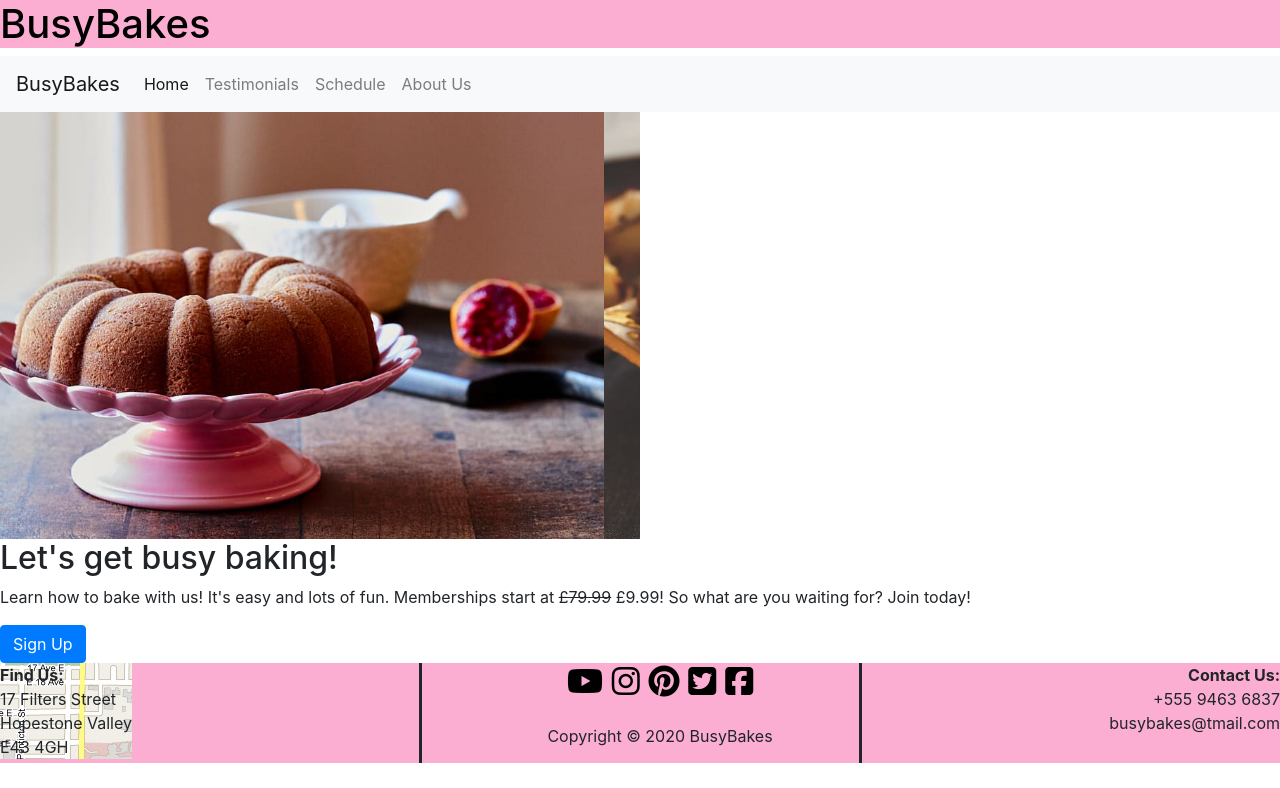
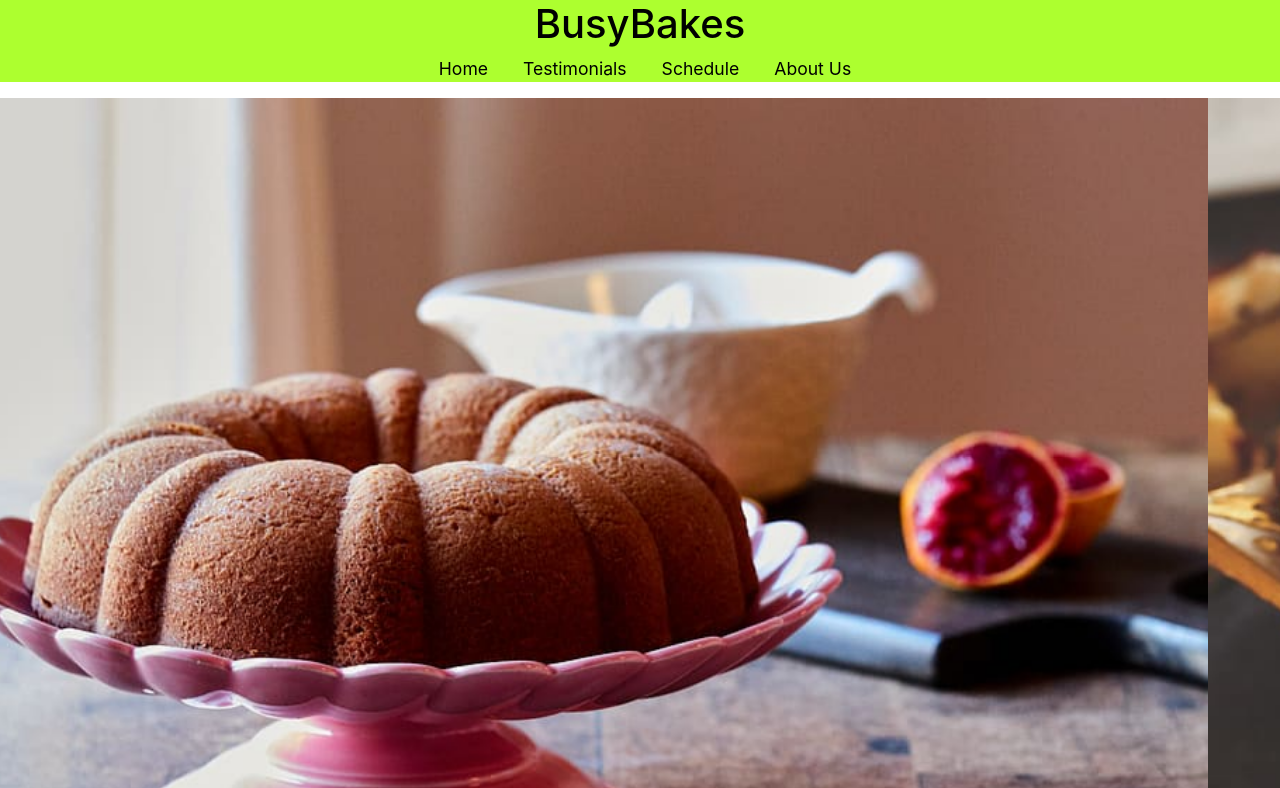
Before and after one commit to VioletViolaVi/Project, a plain HTML site: page index.html in a window 1280 px wide. Shown: the top 788 px of the page. Drawn offline with nearby package versions, Linux system fonts and the light colour scheme.

Commit message:
changed background colour of header, changed nav bar and added coloured hover features

```diff
--- a/index.html
+++ b/index.html
@@ -15,15 +15,35 @@
 <body>
 	<header>
 		<h1>BusyBakes</h1>
+         <nav>
+            <ul id="tabs">
+                <li>
+                    <a href="#">Home</a>
+                </li>
+                <li>
+                    <a href="#">Testimonials</a>
+                </li>
+                <li>
+                    <a class="active" href="#">Schedule</a>
+                </li>
+                <li>
+                    <a class="active" href="#">About Us</a>
+                </li>
+            </ul>
+        </nav>
+
 <!------------------------------------------------- Bootstrap: Navbar ------------------------------------------------->
  <!-- Collapsed for Mobile -->
- <nav class="navbar navbar-expand-lg navbar-light bg-light">
+
+ <!-- <nav class="navbar navbar-expand-lg navbar-light bg-light">
   <a class="navbar-brand" href="#">BusyBakes</a>
   <button class="navbar-toggler" type="button" data-toggle="collapse" data-target="#navbarNav" aria-controls="navbarNav" aria-expanded="false" aria-label="Toggle navigation">
     <span class="navbar-toggler-icon"></span>
-  </button>
+  </button> -->
+
 <!-- Navbar Content -->
-  <div class="collapse navbar-collapse" id="navbarNav">
+
+ <!--  <div class="collapse navbar-collapse" id="navbarNav">
     <ul class="navbar-nav">
       <li class="nav-item active">
         <a class="nav-link" href="#">Home<span class="sr-only">(current)</span></a>
@@ -37,12 +57,13 @@
       <li class="nav-item">
         <a class="nav-link" href="#">About Us</a>
       </li>
-    </ul>
+    </ul> -->
+
 <!-- Navbar Content -->
-  </div>
-</nav>
+
+<!--  </div>
+</nav> -->
  <!-- Collapsed for Mobile -->
-
 <!------------------------------------------------- Bootstrap: Navbar ------------------------------------------------->
 	</header>
 
--- a/style.css
+++ b/style.css
@@ -1,26 +1,55 @@
 
 /* ------------header------------ */
-h1{
-    background-color: #FBAED2;
-    color: #000000;
+header{
+    text-align: center;
+    background-color: greenyellow;
+    color: black;
 }
-/* ------------header------------ */
 
+#tabs{
+    font-size: 110%;
+    list-style-type: none;
+}
 
+#tabs li{
+    display: inline;
+    margin-right: 30px;
+}
+
+a{
+    color: black;
+}
+
+a:hover{
+    color: purple;
+    text-decoration: none;
+}
+
+a:active {
+    color: purple;
+}
+/* ------------header------------ *
 
 
 /* ------------seciton------------ */
-#carousel{
+
+/* ------------carousel------------ */
+
+/* Delete later #carousel{
     width: 50%;
     background-size:cover;
+} */
+
+.carousel-item{
+    max-width:100%;
+    height:auto;
 }
+/* ------------carousel------------ */
 
 p span{
     text-decoration: line-through;
 }
 /* ------------seciton------------ */
-
-
 
 
 /* ------------footer------------ */
@@ -42,8 +71,7 @@ footer{
 }
 
 footer{
-
-
+    background-color: greenyellow
 }
 
 .socials{
```
